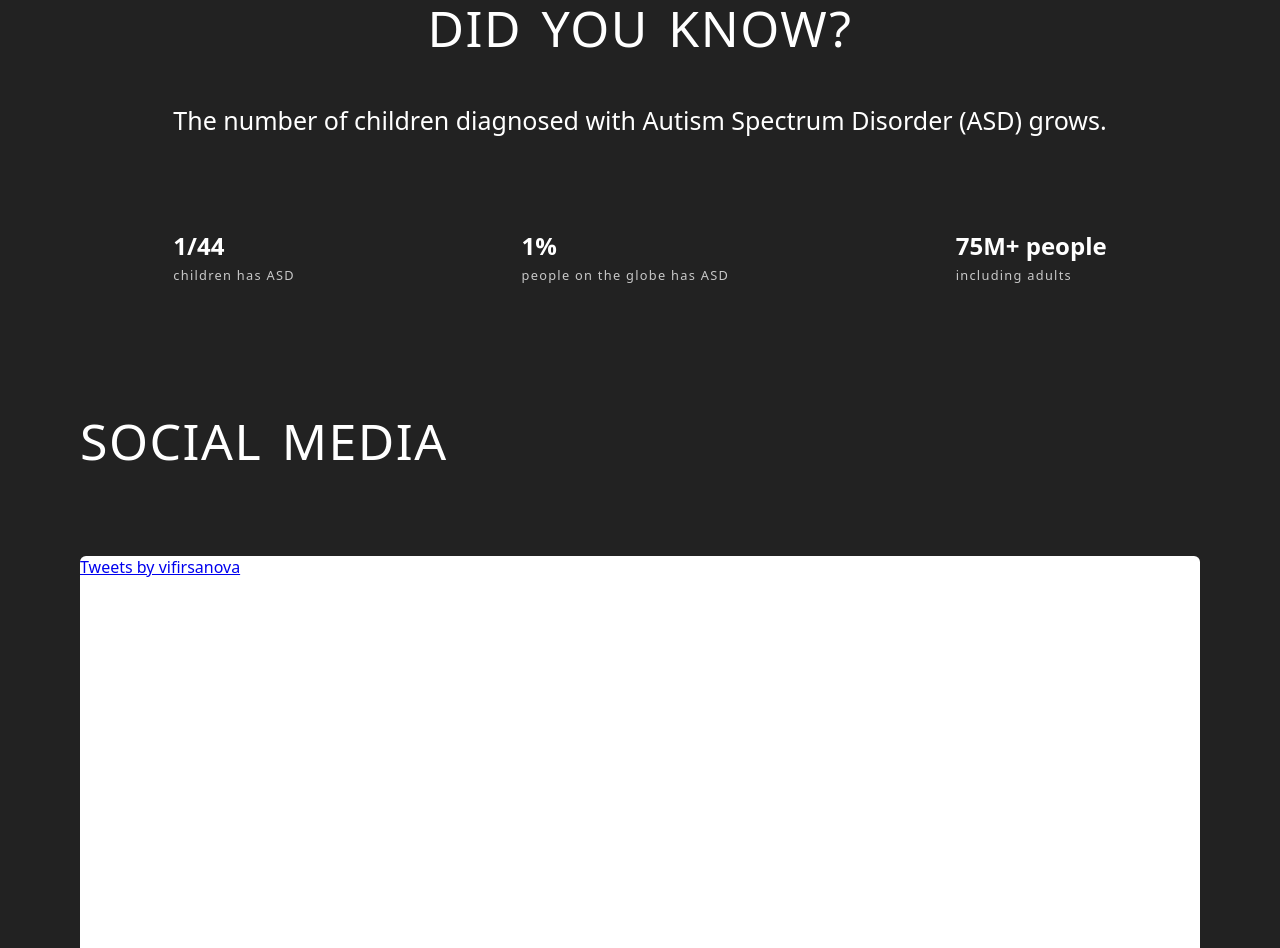
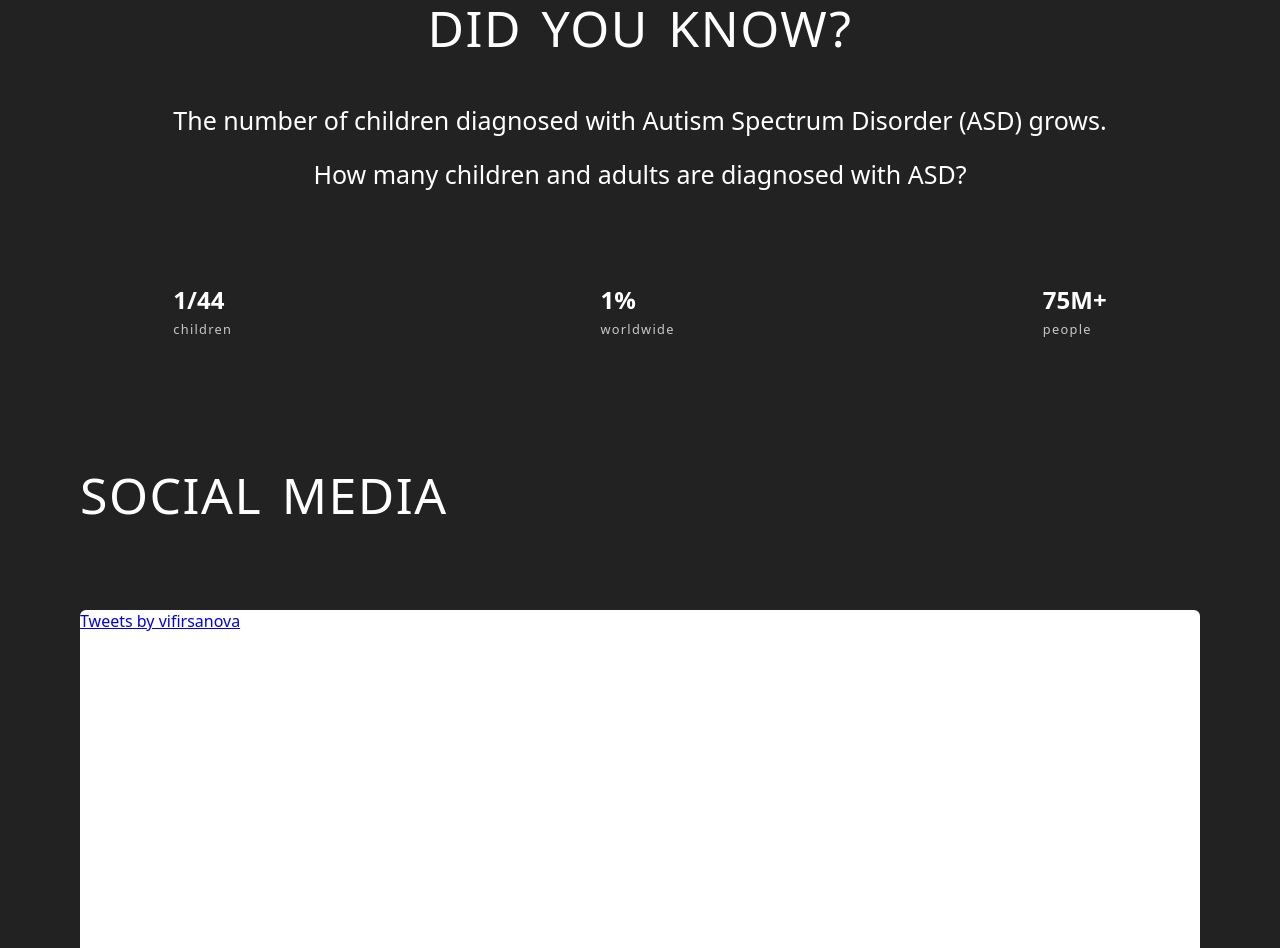
Before and after one commit to vifirsanova/empi-web, a plain HTML site: page index.html in a window 1280 px wide. Shown: the part 797-1745 px from the top of the page. Drawn offline with Linux system fonts and the light colour scheme; a script that the page names is missing.

Commit message:
change text

```diff
--- a/index.css
+++ b/index.css
@@ -431,4 +431,8 @@ footer {
     justify-content: space-between;
 }
 
+.stat_elem{
+	padding: 50px;
+}
+
 /*# sourceMappingURL=index.css.map */
--- a/index.html
+++ b/index.html
@@ -58,20 +58,20 @@
 		<div class="card">
 		<div class="left">
 			<h3 class="big-text centered">did you know?</h3>
-			<p class="description centered">The number of children diagnosed with Autism Spectrum Disorder (ASD) grows.</p>
+			<p class="description centered">The number of children diagnosed with Autism Spectrum Disorder (ASD) grows. </p>
+			<p class="description centered">How many children and adults are diagnosed with ASD?</p>
 			<div class="stats">
 				<div>
 					<p class="number">1/44</p>
-					<p class="para stat-text"> children has ASD</p>
+					<p class="para stat-text">children</p>
 				</div>
-
 				<div>
 					<p class="number">1%</p>
-					<p class="para stat-text">people on the globe has ASD</p>
+					<p class="para stat-text">worldwide</p>
 				</div>
 				<div>
-					<p class="number">75M+ people</p>
-					<p class="para stat-text">including adults</p>
+					<p class="number">75M+ </p>
+					<p class="para stat-text">people</p>
 				</div>
 			</div>
 		</div>
```
